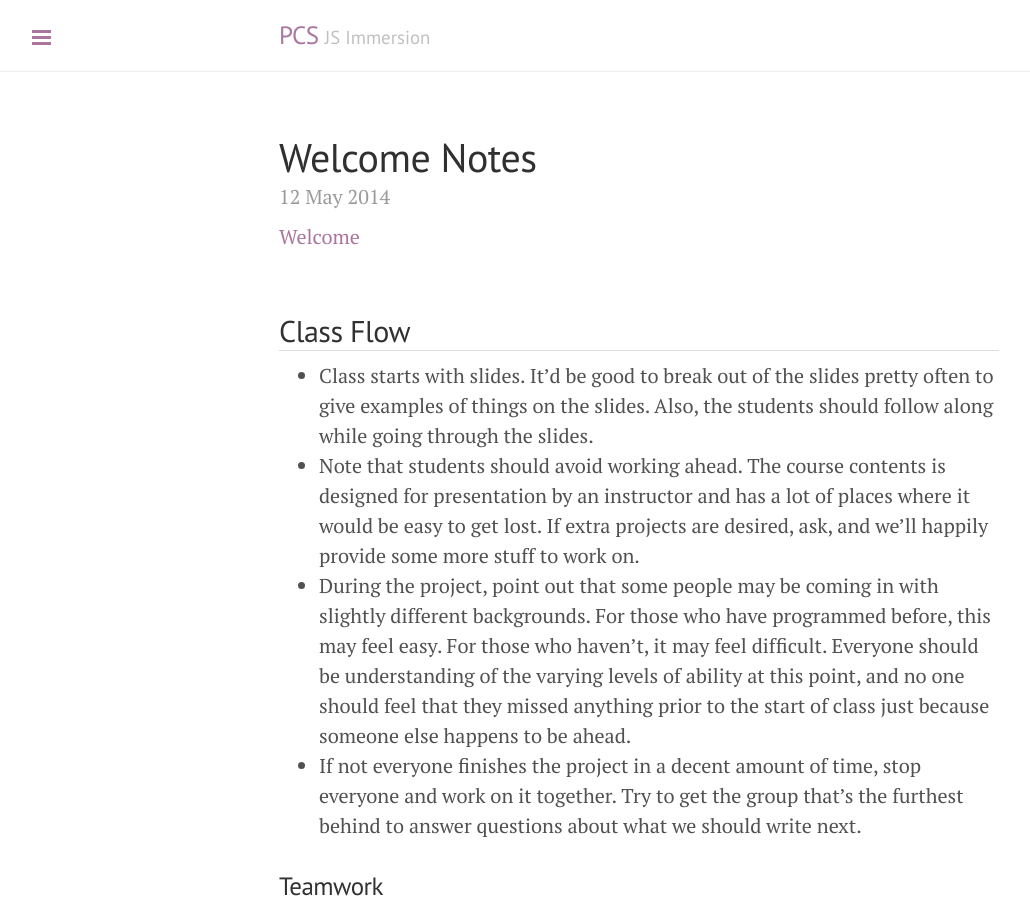
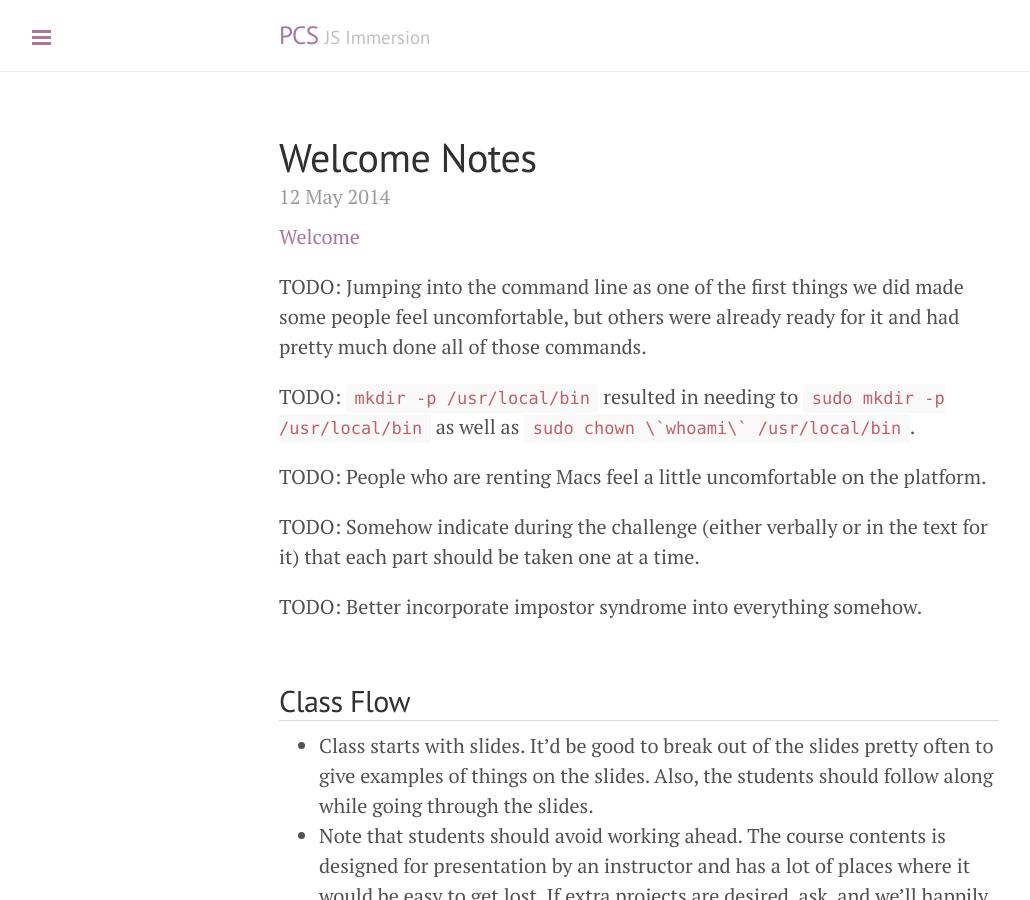
Before and after one commit to wbyoung/jsi, a Jekyll site: the page built from _posts/00-01-01-welcome-notes.md, in a window 1280 px wide and 900 px high. Shown: the whole window, without its empty margins (1-1031 px from the left). Built offline with Jekyll 4.4.1, drawn with Linux system fonts in a browser that asks for light colours; nearby versions of some CDN libraries; Markdown is read by kramdown in place of the engine named in the settings.

Commit message:
Added some notes/todos.

```diff
--- a/_posts/00-01-01-welcome-notes.md
+++ b/_posts/00-01-01-welcome-notes.md
@@ -4,6 +4,21 @@ title: Welcome Notes
 class: welcome
 date: 2014-05-12 00:00:00
 ---
+
+TODO: Jumping into the command line as one of the first things we did made
+some people feel uncomfortable, but others were already ready for it and had
+pretty much done all of those commands.
+
+TODO: `mkdir -p /usr/local/bin` resulted in needing to
+`sudo mkdir -p /usr/local/bin` as well as
+<code>sudo chown \`whoami\` /usr/local/bin</code>.
+
+TODO: People who are renting Macs feel a little uncomfortable on the platform.
+
+TODO: Somehow indicate during the challenge (either verbally or in the text for
+it) that each part should be taken one at a time.
+
+TODO: Better incorporate impostor syndrome into everything somehow.
 
 ## Class Flow
 
```
Also changed, not shown: _posts/00-01-02-fundamentals-notes.md (+10 -0 lines).
